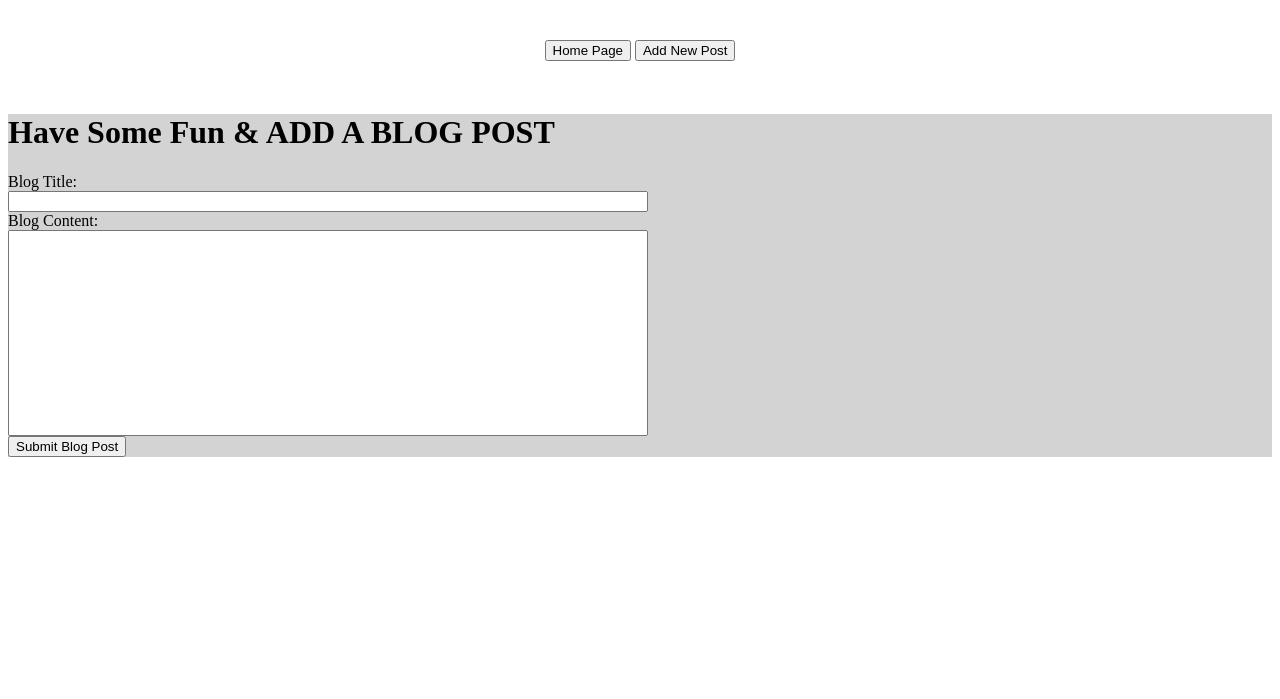
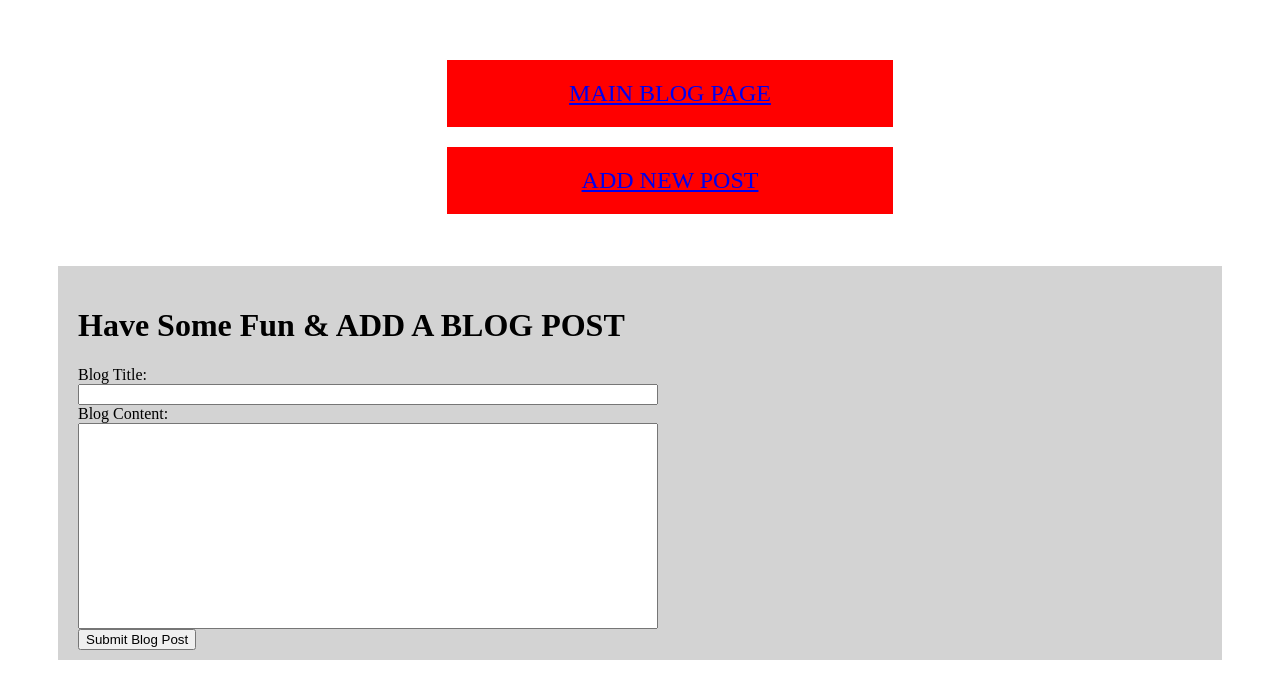
Before and after one commit to JWL1985/blogs-deluxe, a Flask app: page /newpost in a window 1280 px wide. Shown: the top 699 px of the page. Run offline with Flask 2, Linux system fonts and the light colour scheme.

Commit message:
first commit

```diff
--- a/templates/base.html
+++ b/templates/base.html
@@ -9,6 +9,8 @@
             }
             .main_background {
                 background-color: lightgrey;
+                margin-left: 50px;
+                margin-right: 50px;
             }
             .header {
                 width: 100%;
@@ -16,13 +18,18 @@
                 padding-bottom: 32px;
                 text-align: center!important;
             }
-            button {
-                padding-top: 10px;
-                padding-bottom: 10px;
-                padding-left: 10px;
-                padding-right: 10px;
+            .header ul {
+                margin-left: 30%;
+                margin-right: 30%;
+                list-style-type: none;
+                border-radius: 20%;
             }
-            .menu-links {
+            .button {
+                padding-top: 20px;
+                padding-bottom: 20px;
+                padding-left: 30px;
+                padding-right: 30px;
+                background-color: red;
                 color: blue;
                 font-style: bold;
                 font-size: 24px;
@@ -45,16 +52,22 @@
                 text-align: left;
                 list-style-type: none;
             }
+            .new_post_form {
+                padding-left: 20px;
+                padding-top: 20px;
+                padding-bottom: 20px;
+                padding-block-end: 10px;
+            }
         </style>
     </head>
 
 <body>
     <header class="header">
         <div>
-            <!-- <a class="button" href="/blog">Main Blog Page</a> -->
-            <input type="button" onclick="window.location.href = '/blog';" value="Home Page" />
-            <!-- <button class="menu-links"> <a>href="/newpost"</a>Add a Blog Entry</button> -->
-            <input type="button" onclick="window.location.href = '/newpost';" value="Add New Post" />
+            <ul>
+                <li class="button"><a href="/blog">Main Blog Page</a></li>
+                <li class="button"><a href="/newpost">Add New Post</a></li>
+            </ul>
         </div>
     </header>
 <div class="main_background">
--- a/templates/new_post.html
+++ b/templates/new_post.html
@@ -1,6 +1,7 @@
 {% extends "base.html" %}
 
 {% block content %}
+<div class= "new_post_form">
 <h1>Have Some Fun & ADD A BLOG POST</h1>
 <form method="GET" action="/newpost-validate">
     <label>Blog Title:</label><br>
@@ -10,5 +11,6 @@
 
     <input type="submit" value="Submit Blog Post"/>
 </form>
+</div>
 
 {% endblock %}
```
